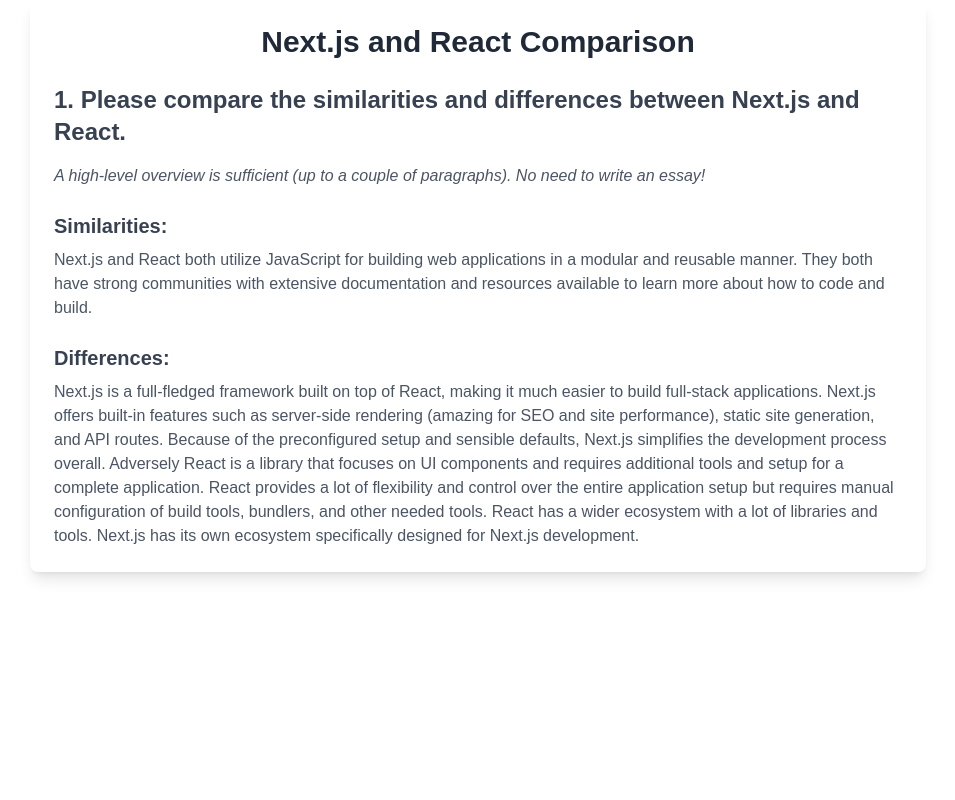
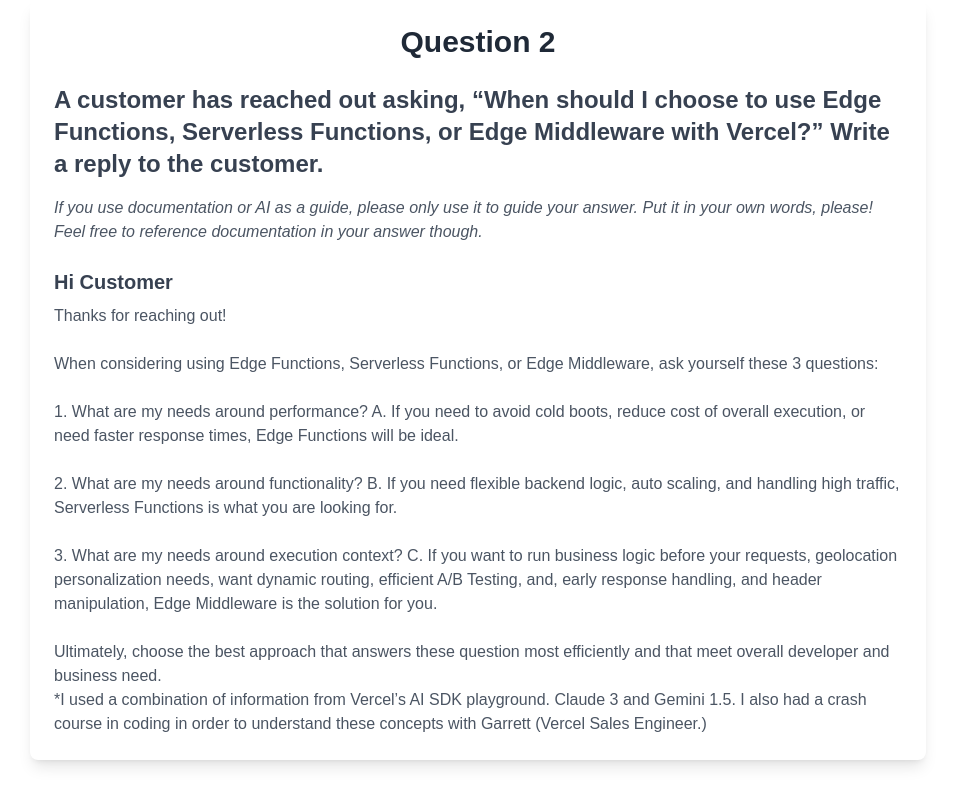
Before and after one commit to VinceE2024/cms-project, a Next.js app: page /Question2 in a window 1280 px wide. Shown: the whole page, without its empty margins (162-1117 px from the left). Built offline with nearby package versions, Linux system fonts and the light colour scheme.

Commit message:
Q2 changes

```diff
--- a/app/Question2/page.tsx
+++ b/app/Question2/page.tsx
@@ -1,25 +1,65 @@
 export default function Question2() {
     return (
         <div className="max-w-4xl mx-auto p-6 bg-white shadow-lg rounded-lg">
-        <h1 className="text-3xl font-bold mb-6 text-center text-gray-800">Next.js and React Comparison</h1>
+        <h1 className="text-3xl font-bold mb-6 text-center text-gray-800">Question 2</h1>
 
         <div className="space-y-6">
           <section>
-            <h2 className="text-2xl font-semibold mb-4 text-gray-700">1. Please compare the similarities and differences between Next.js and React.</h2>
-            <p className="text-gray-600 italic">A high-level overview is sufficient (up to a couple of paragraphs). No need to write an essay!</p>
+            <h2 className="text-2xl font-semibold mb-4 text-gray-700">A customer has reached out asking, “When should I choose to use Edge
+Functions, Serverless Functions, or Edge Middleware with Vercel?” Write a
+reply to the customer.</h2>
+            <p className="text-gray-600 italic">If you use documentation or AI as a guide, please
+only use it to guide your answer. Put it in your own words, please! Feel free
+to reference documentation in your answer though.</p>
           </section>
 
           <section>
-            <h3 className="text-xl font-semibold mb-2 text-gray-700">Similarities:</h3>
+            <h3 className="text-xl font-semibold mb-2 text-gray-700">Hi Customer</h3>
             <p className="text-gray-600">
-              Next.js and React both utilize JavaScript for building web applications in a modular and reusable manner. They both have strong communities with extensive documentation and resources available to learn more about how to code and build.
+              Thanks for reaching out!
             </p>
           </section>
 
           <section>
-            <h3 className="text-xl font-semibold mb-2 text-gray-700">Differences:</h3>
+
             <p className="text-gray-600">
-              Next.js is a full-fledged framework built on top of React, making it much easier to build full-stack applications. Next.js offers built-in features such as server-side rendering (amazing for SEO and site performance), static site generation, and API routes. Because of the preconfigured setup and sensible defaults, Next.js simplifies the development process overall. Adversely React is a library that focuses on UI components and requires additional tools and setup for a complete application. React provides a lot of flexibility and control over the entire application setup but requires manual configuration of build tools, bundlers, and other needed tools. React has a wider ecosystem with a lot of libraries and tools. Next.js has its own ecosystem specifically designed for Next.js development.
+              When considering using Edge Functions, Serverless Functions, or Edge Middleware, ask yourself these 3 questions:
+              </p>
+              </section>
+
+              <section>
+
+<p className="text-gray-600">
+1. What are my needs around performance?
+    A. If you need to avoid cold boots, reduce cost of overall execution, or need faster response times, Edge Functions will be ideal.
+    </p>
+    </section>
+
+    <section>
+    <p className="text-gray-600">
+2. What are my needs around functionality?
+    B. If you need flexible backend logic, auto scaling, and handling high traffic, Serverless Functions is what you are looking for.
+    </p>
+    </section>
+
+    <section>
+    <p className="text-gray-600">
+3. What are my needs around execution context?
+    C. If you want to run business logic before your requests, geolocation personalization needs, want dynamic routing, efficient A/B Testing, and, early response handling, and header manipulation, Edge Middleware is the solution for you.
+    </p>
+    </section>
+
+    <section>
+
+            <p className="text-gray-600">
+
+Ultimately, choose the best approach that answers these question most efficiently and that meet overall developer and business need.
+
+<section>
+<p className="text-gray-600">
+*I used a combination of information from Vercel’s AI SDK playground. Claude 3 and Gemini 1.5. I also had a crash course in coding in order to understand these concepts with Garrett (Vercel Sales Engineer.)
+</p>
+          </section>
             </p>
           </section>
         </div>
```
